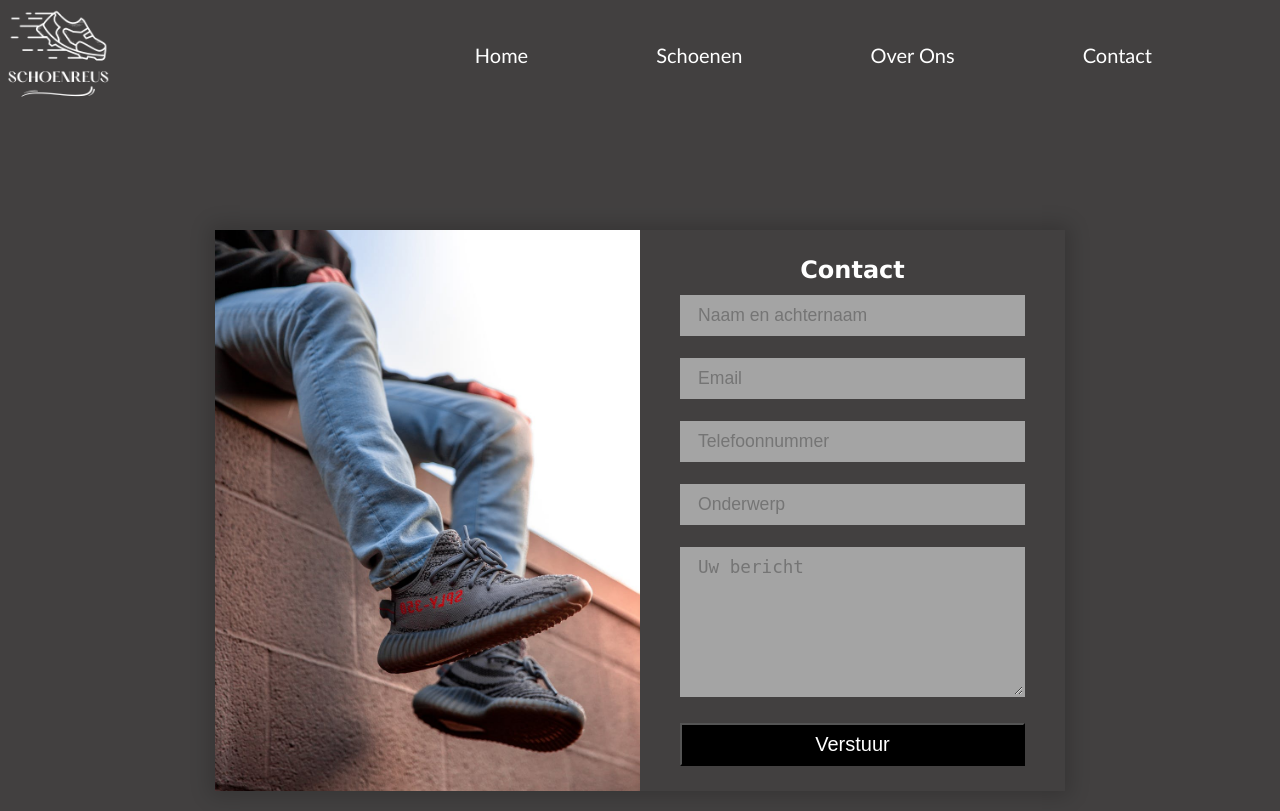
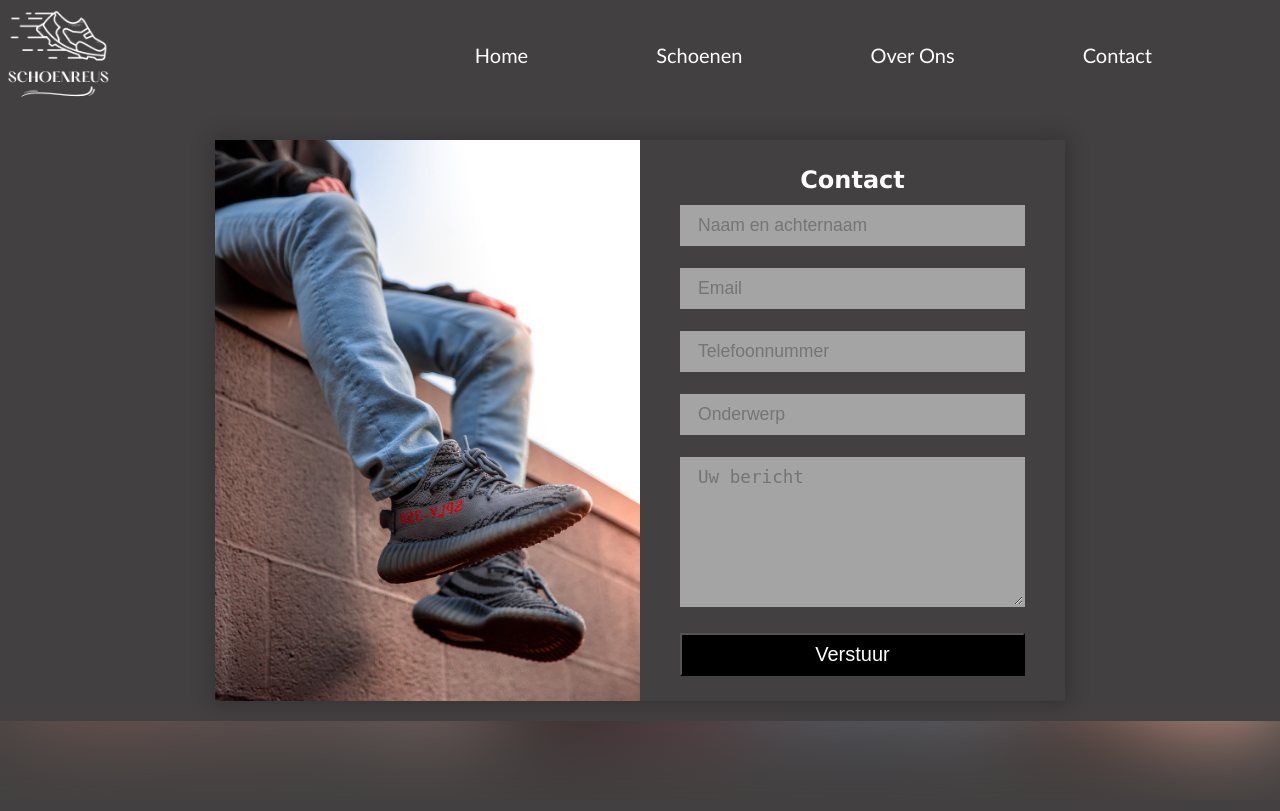
Before and after one commit to YasinCoban123/Project-3-2023, a PHP site: page /contact.php in a window 1280 px wide. After the commit the page ends 785 px from the top, so only its background shows below. Run offline with PHP 8.4, Linux system fonts and the light colour scheme.

Commit message:
contact box naar boven

```diff
--- a/project3/style.css
+++ b/project3/style.css
@@ -7,14 +7,6 @@
   padding: 0;
   background-color: #424040;
   box-sizing: border-box;
-}
-
-
-:root {
-  --bodyBack: #ffeaed;
-  --textColor: #1b2741;
-  --starColor: #f67034;
-  --sectionBack: #f7f6f9;
 }
 
 
@@ -111,10 +103,10 @@ li a:hover:not(.active) {
 
 
 .contact {
-  margin-top: 100px;
+  margin-top: 10px;
 	position: relative;
 	width: 100%;
-	height: 100%;
+	height: 130%;
 	display: flex;
 	justify-content: center;
 	align-items: center;
```
